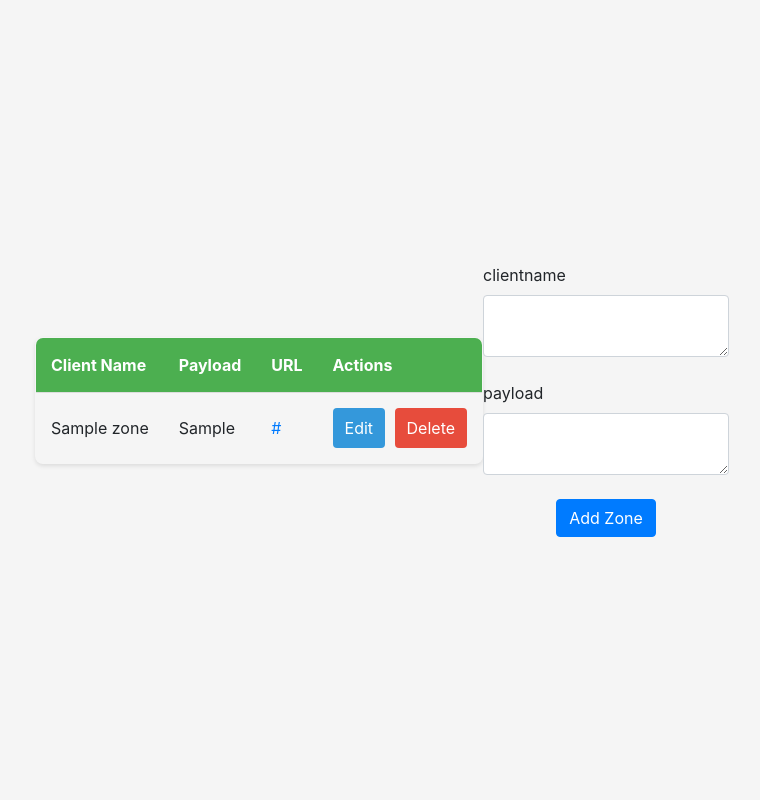
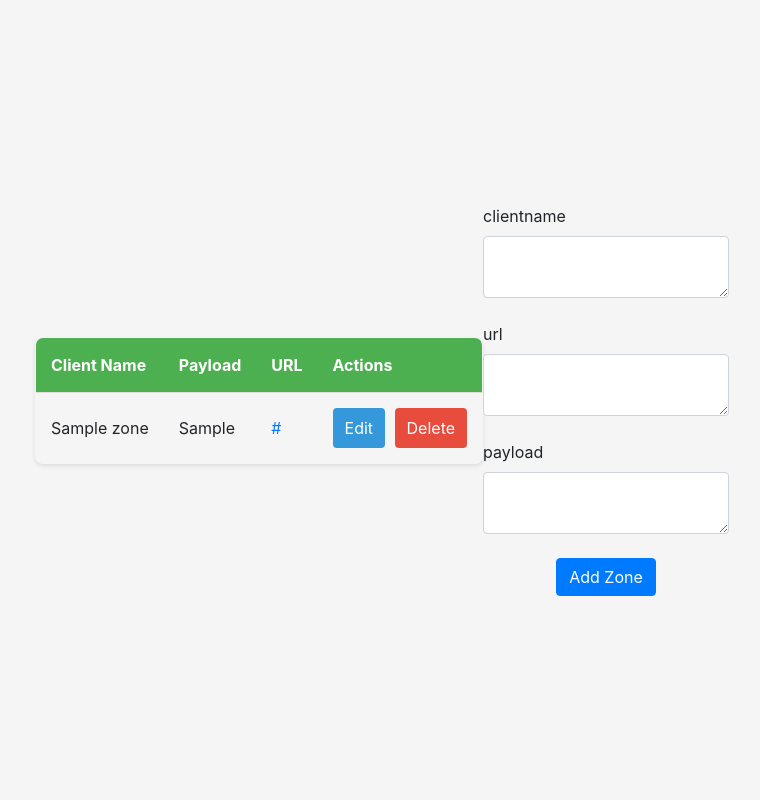
Before and after one commit to Zakaria-Tafesh/flask-docker-ec2, a Flask app: page /zones in a window 1280 px wide. Shown: the part 56-856 px from the top of the page, without its empty margins (258-1018 px from the left). Run offline with Flask 3, Linux system fonts and the light colour scheme; a user stored in the database is signed in; tables that the repository leaves empty hold one stand-in row (values such as "Sample post"); some libraries are stand-ins or nearby versions.

```diff
--- a/flaskapp3-docker/flaskapp/website/templates/zones.html
+++ b/flaskapp3-docker/flaskapp/website/templates/zones.html
@@ -49,6 +49,9 @@
         <label for="client_name">clientname</label>
         <textarea name="client_name" id="client_name" class="form-control"></textarea>
         <br>
+        <label for="url">url</label>
+        <textarea name="url" id="url" class="form-control"></textarea>
+        <br>
         <label for="payload">payload</label>
         <textarea name="payload" id="payload" class="form-control"></textarea>
         <br>
```
